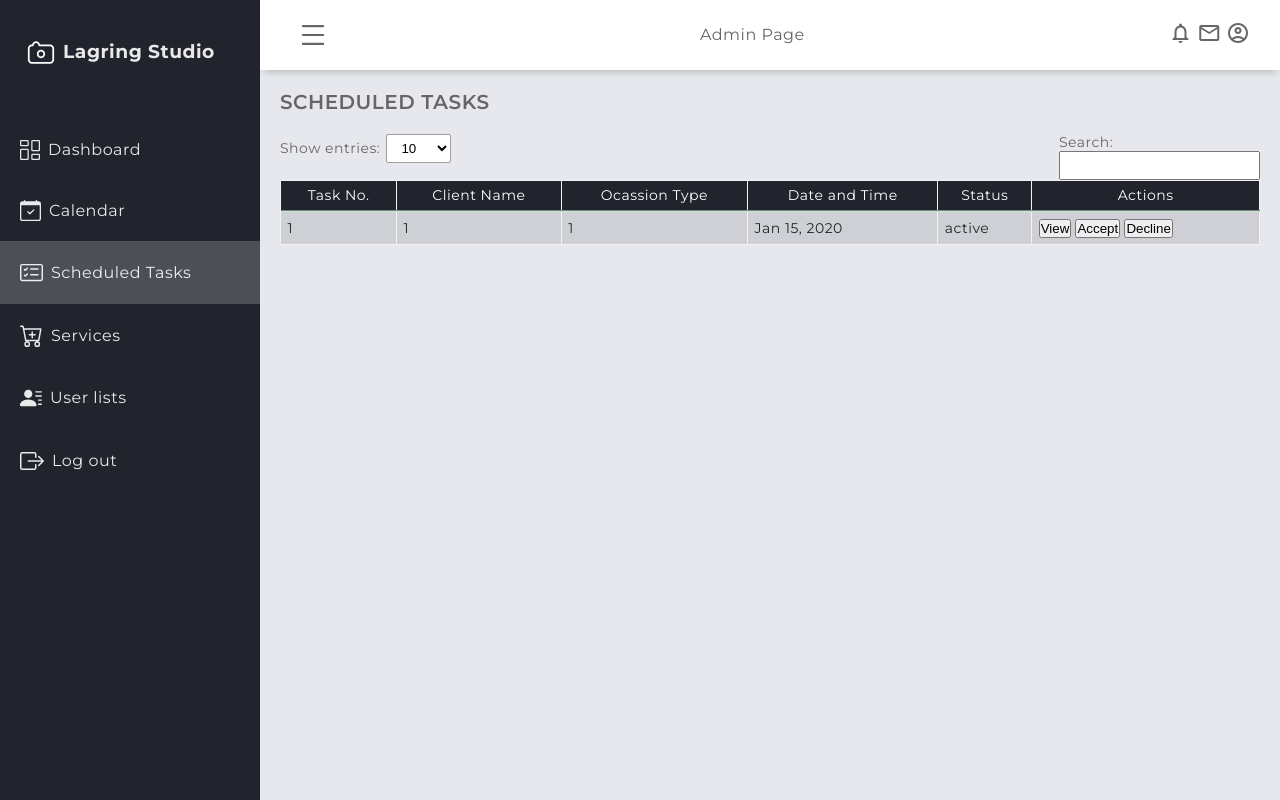
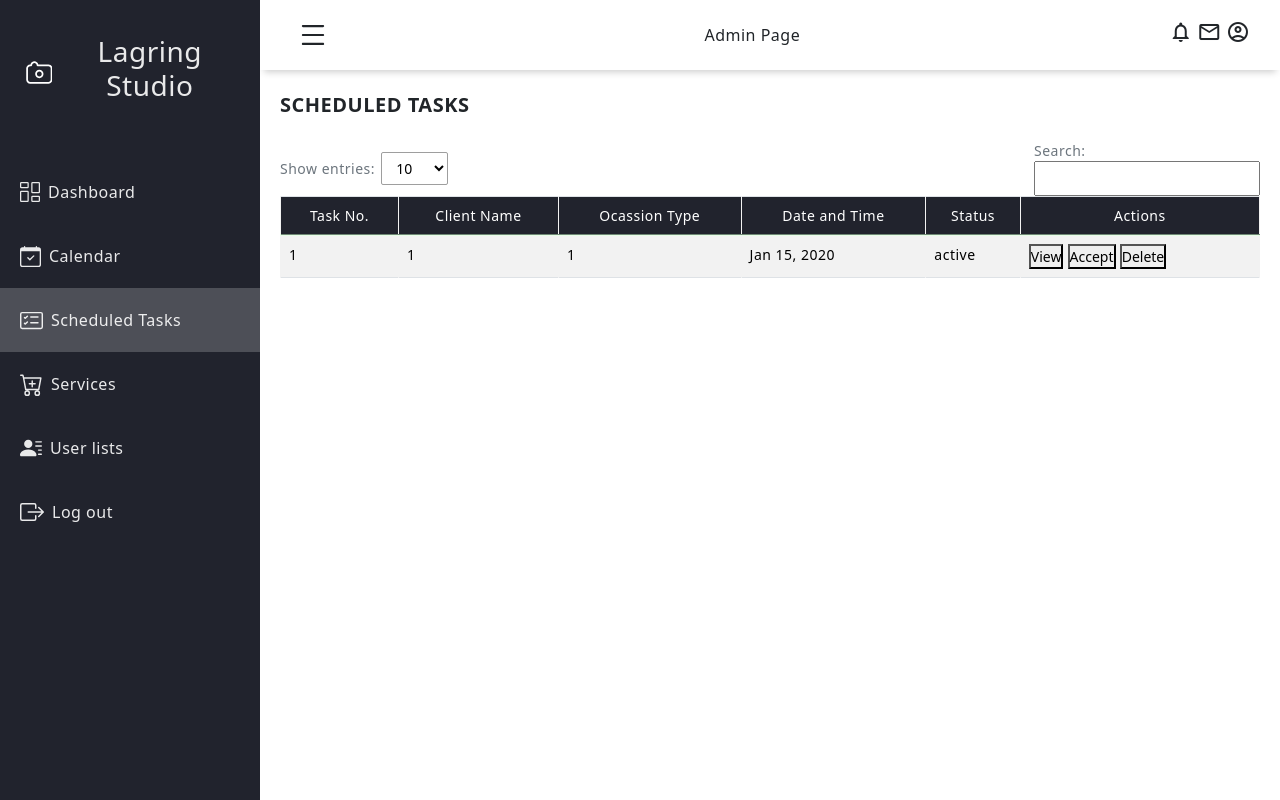
Before and after one commit to PreityAntoinette/Capstone-2, a PHP site: page /admin/scheduled_task.php in a window 1280 px wide. Run offline with PHP 8.4, Linux system fonts and the light colour scheme; a user stored in the database is signed in; data comes from the database, SQL or seed files in the repository; tables that the repository leaves empty hold one stand-in row (values such as "Sample post").

Commit message:
View Info Modal And Delete Button Modal

```diff
--- a/admin/scheduled_task.php
+++ b/admin/scheduled_task.php
@@ -12,8 +12,54 @@
         <link rel="stylesheet" href="../assets/global/css/design.css" />
         <link rel="stylesheet" href="../assets/admin/css/dashboardcontainer.css" />
         <link rel="stylesheet" href="../assets/global/css/table.css" />
+        <script src="https://code.jquery.com/jquery-3.7.1.min.js" integrity="sha256-/JqT3SQfawRcv/BIHPThkBvs0OEvtFFmqPF/lYI/Cxo=" crossorigin="anonymous"></script>
+        <link href="https://cdn.jsdelivr.net/npm/bootstrap@5.3.2/dist/css/bootstrap.min.css" rel="stylesheet" integrity="sha384-T3c6CoIi6uLrA9TneNEoa7RxnatzjcDSCmG1MXxSR1GAsXEV/Dwwykc2MPK8M2HN" crossorigin="anonymous">
+<script src="https://cdn.jsdelivr.net/npm/bootstrap@5.3.2/dist/js/bootstrap.bundle.min.js" integrity="sha384-C6RzsynM9kWDrMNeT87bh95OGNyZPhcTNXj1NW7RuBCsyN/o0jlpcV8Qyq46cDfL" crossorigin="anonymous"></script>
+
     </head>
     <body>
+
+<!-- Student View Modal -->
+<div class="modal fade" id="studentVIEWmodal" tabindex="-1" aria-labelledby="exampleModalLabel" aria-hidden="true">
+  <div class="modal-dialog">
+    <div class="modal-content">
+      <div class="modal-header">
+        <h1 class="modal-title fs-5" id="exampleModalLabel">Customer Appointment Information</h1>
+        <button type="button" class="btn-close" data-bs-dismiss="modal" aria-label="Close"></button>
+      </div>
+      <div class="modal-body">
+        <div class="student_viewing_data"></div>
+      </div>
+      <div class="modal-footer">
+        <button type="button" class="btn btn-secondary" data-bs-dismiss="modal">Close</button>
+      </div>
+    </div>
+  </div>
+</div>
+
+<!-- Student Delete Modal -->
+<div class="modal fade" id="deleteStudentModal" tabindex="-1" aria-labelledby="deleteStudentModalLabel" aria-hidden="true">
+  <div class="modal-dialog">
+    <div class="modal-content">
+      <div class="modal-header">
+        <h1 class="modal-title fs-5" id="deleteStudentModalLabel">Student Delete Data</h1>
+        <button type="button" class="btn-close" data-bs-dismiss="modal" aria-label="Close"></button>
+      </div>
+      <form action="session.php" method="POST">
+            <div class="modal-body">
+                <input type="hidden" name="user_id" id="delete_id">
+                <h4>Are You Sure you want to delete this appointment?</h4>
+            </div>
+            <div class="modal-footer">
+                <button type="button" class="btn btn-secondary" data-bs-dismiss="modal">Close</button>
+                <button type="submit" name="delete_student" class="btn btn-danger" >Yes</button>
+            </div>
+      </form>
+    </div>
+  </div>
+</div>
+
+
         <div class="grid-container">
             <!-- Header -->
             <?php require "header/header.php"?>
@@ -63,23 +109,25 @@
                                     $service = $row['service_id'];
                                     $status = $row['apt_status'];
                                     $apt_date = date("M j, Y", strtotime($row['apt_date']));
-                                }
-                            }
-                            else {echo '<tr><td colspan="5" style="text-align: center;">No records found.</td></tr>';}
                             ?>
 
                                 <tr>
-                                    <td><?php echo $t++ ?></td>
-                                    <td><?php echo ($user); ?></td>
+                                    <td class="apt_no"><?php echo ($t++); ?></td>
+                                    <td class="u_id"><?php echo ($user); ?></td>
                                     <td><?php echo ($service); ?></td>
                                     <td><?php echo ($apt_date); ?></td>
                                     <td><?php echo ($status); ?></td>
                                     <td class = "crudebtn">
-                                        <button>View</button>
+                                        <button class="view_btn">View</button>
                                         <button>Accept</button>
-                                        <button>Decline</button>
+                                        <button class="del_btn">Delete</button>
                                     </td>
                                 </tr>
+                                <?php
+                                }}
+                                        // include('user_account_modals/user_account_view_user.php');
+                                    else {echo '<tr><td colspan="5" style="text-align: center;">No records found.</td></tr>';}
+                                ?>
                         </tbody>
                     </div>
                 </div>
@@ -89,5 +137,39 @@
         <!-- Custom JS -->
         <script src="../assets/admin/js/sidebar_toggle.js"></script>
         <script src="../assets/global/js/table.js"></script>
+
+        <script>
+            $(document).ready(function () {
+
+                $('.del_btn').click(function (e) {
+                    e.preventDefault();
+                    var u_id = $(this).closest('tr').find('.u_id').text();
+                    $('#delete_id').val(u_id);
+                    $('#deleteStudentModal').modal('show');
+
+                });
+
+                $('.view_btn').click(function (e) {
+                    e.preventDefault();
+                    //alert('Hellow');
+
+                    var u_id = $(this).closest('tr').find('.u_id').text();
+
+                    $.ajax({
+                        type: "POST",
+                        url: "session.php",
+                        data: {
+                                'checking_viewbtn':true,
+                                'u_id':u_id,
+                        },
+                        success: function (response) {
+                            $('.student_viewing_data').html(response);
+                            $('#studentVIEWmodal').modal('show');
+                        }
+                    });
+                });
+
+            });
+        </script>
     </body>
 </html>
--- a/admin/session.php
+++ b/admin/session.php
@@ -20,4 +20,46 @@
         header('Location: ../logout.php');
     }
 
+
+
+    //code for view modal
+    if(isset($_POST['checking_viewbtn']))
+    {
+       $userid = $_POST['u_id'];
+       //echo $return = $userid;
+
+       $sql = mysqli_query($connection, "SELECT * FROM appointment WHERE user_id ='$userid' ") or die(mysqli_error($connection));
+       if (mysqli_num_rows($sql) > 0){
+            foreach ($sql as $row){
+                echo $return ='
+                    <h5> User id: '.$row['user_id'].'</h5>
+                    <h5> Service id: '.$row['service_id'].'</h5>
+                    <h5> Appointment date: '.$row['apt_date'].'</h5>
+                    <h5> Appointment status: '.$row['apt_status'].'</h5>
+                ';
+       }}
+   else {
+    echo $return = "No records found";
+        }
+    }
+
+    //code for delete modal
+
+    if(isset($_POST['delete_student'])){
+
+        $id = $_POST['user_id'];
+
+        $query ="DELETE FROM appointment WHERE user_id='$id'";
+        $query_run = mysqli_query($connection,$query);
+
+        if($query_run){
+            $_SESSION['status'] = "Successfully Updated";
+            header('Location: scheduled_task.php');
+        }
+        else {
+            $_SESSION['status'] = "Something went wrong";
+            header('Location: scheduled_task.php');
+        }
+
+    }
 ?>
```
